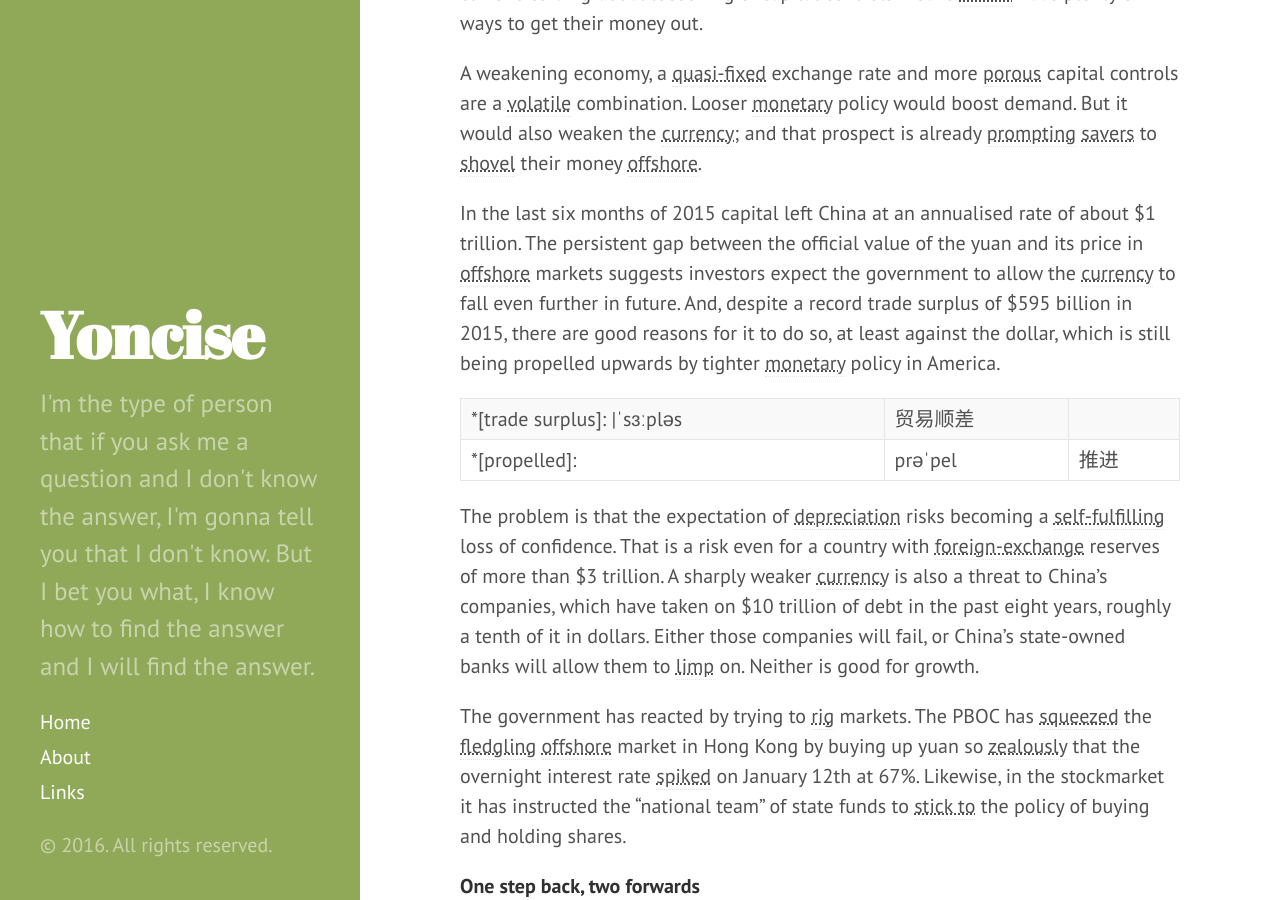
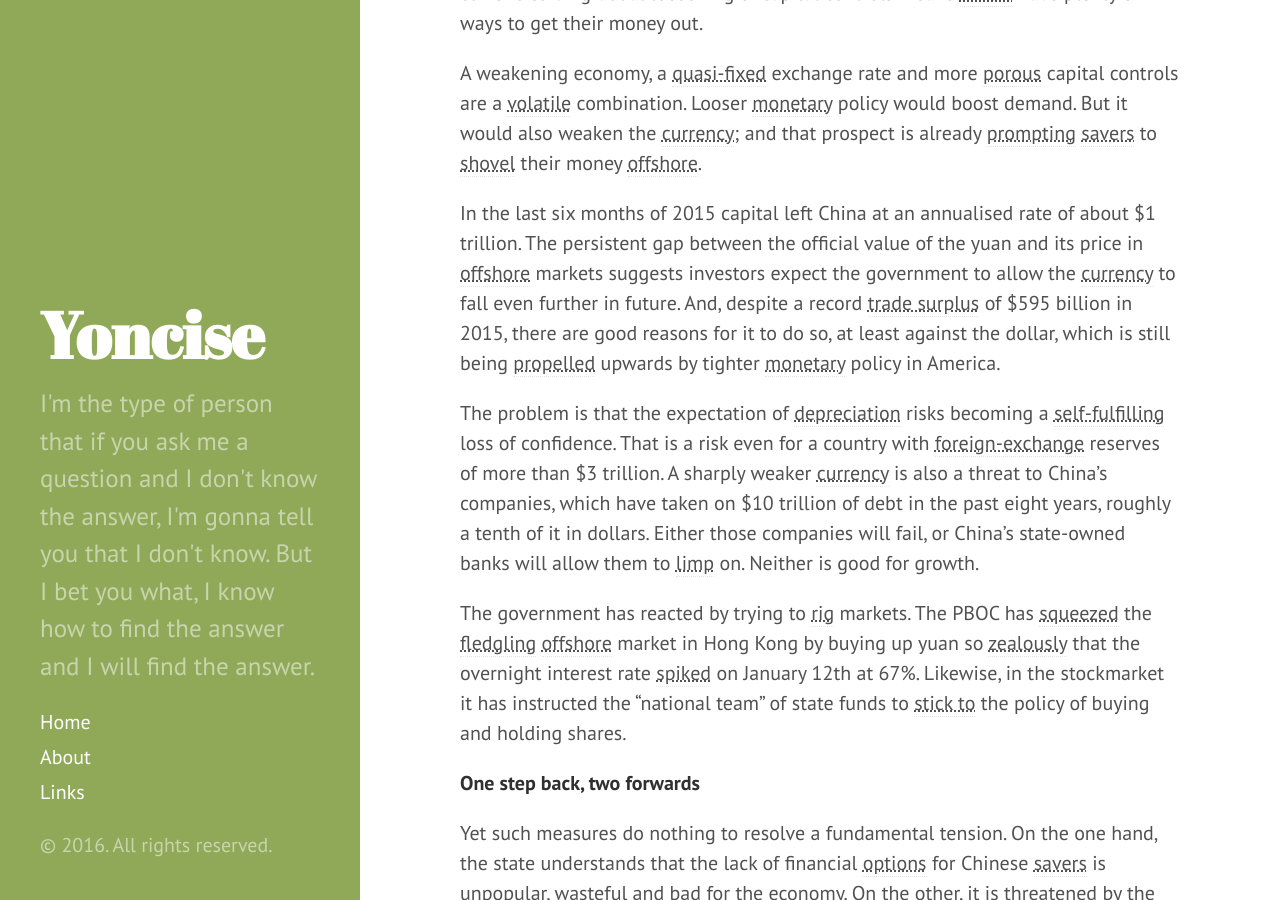
Before and after one commit to yoncise/yoncise.github.io, a Jekyll site: the page built from _posts/2016-01-31-The-yuan-and-the-markets.md, in a window 1280 px wide and 900 px high, scrolled down 1466 px. Built offline with Jekyll 4.4.1, drawn with Linux system fonts in a browser that asks for light colours.

Commit message:
Update 2016-01-31-The-yuan-and-the-markets.md

```diff
--- a/_posts/2016-01-31-The-yuan-and-the-markets.md
+++ b/_posts/2016-01-31-The-yuan-and-the-markets.md
@@ -80,8 +80,8 @@ currency to fall even further in future. And, despite a record trade surplus of
 reasons for it to do so, at least against the dollar, which is still being propelled upwards by tighter monetary policy
 in America.
 
-*[trade surplus]: \|ˈsɜːpləs| 贸易顺差
-*[propelled]: |prəˈpel| 推进
+*[trade surplus]: \|ˈsɜːpləs\| 贸易顺差
+*[propelled]: \|prəˈpel\| 推进
 
 The problem is that the expectation of depreciation risks becoming a self-fulfilling loss of confidence. That is a risk
 even for a country with foreign-exchange reserves of more than $3 trillion. A sharply weaker currency is also a threat
```
